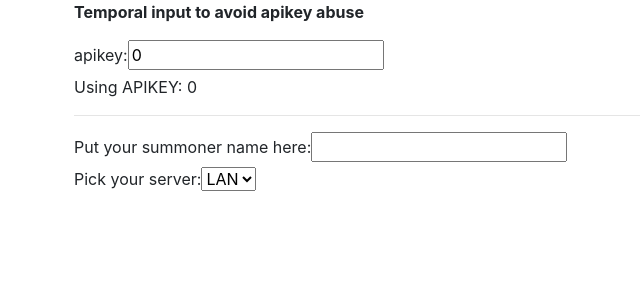
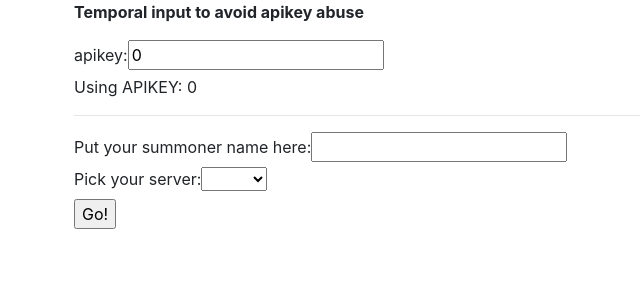
Before and after one commit to maborri/ShowMeMyMinions, an Angular app: page / in a window 1280 px wide. Shown: the top 300 px of the page, without its empty margins (11-651 px from the left). Built offline with nearby package versions, Linux system fonts and the light colour scheme.

Commit message:
add serice get user id

```diff
--- a/package.json
+++ b/package.json
@@ -27,7 +27,7 @@
     "zone.js": "^0.8.4"
   },
   "devDependencies": {
-    "@angular/cli": "1.2.0",
+    "@angular/cli": "1.4.1",
     "@angular/compiler-cli": "^4.0.0",
     "@angular/language-service": "^4.0.0",
     "@types/jasmine": "~2.5.53",
--- a/src/app/app.module.ts
+++ b/src/app/app.module.ts
@@ -7,6 +7,7 @@ import { UserSelectionComponent } from './user-selection/user-selection.componen
 
 import { FormsModule } from '@angular/forms';
 import {NgbModule} from '@ng-bootstrap/ng-bootstrap';
+import { GetUserIdService } from './get-user-id.service';
 
 @NgModule({
   declarations: [
@@ -19,7 +20,7 @@ import {NgbModule} from '@ng-bootstrap/ng-bootstrap';
     AppRoutingModule,
     NgbModule.forRoot()
   ],
-  providers: [],
+  providers: [GetUserIdService],
   bootstrap: [AppComponent]
 })
 export class AppModule { }
--- /dev/null
+++ b/src/app/get-user-id.service.ts
@@ -0,0 +1,11 @@
+import { Injectable } from '@angular/core';
+
+@Injectable()
+export class GetUserIdService {
+
+  constructor() { }
+
+  getUserId(): string {
+    return '213231';
+  }
+}
--- a/src/app/user-selection/user-selection.component.html
+++ b/src/app/user-selection/user-selection.component.html
@@ -11,15 +11,23 @@
 <div class="container">
   <div>
     <label for="summonerInput">Put your summoner name here:</label>
-    <input id="summonerInput" type="text">
+    <input id="summonerInput" type="text" [(ngModel)]="summonerName">
   </div>
   <div>
     <label for="serverSelect">Pick your server:</label>
-    <select id="serverSelect">
+    <select id="serverSelect" [(ngModel)]="region">
+      <option value="BR">BR</option>
+      <option value="EUNE">EUNE</option>
+      <option value="EUW">EUW</option>
+      <option value="JP">JP</option>
+      <option value="KR">KR</option>
       <option value="LAN">LAN</option>
       <option value="LAS">LAS</option>
       <option value="NA">NA</option>
-      <option value="EU">EU</option>
+      <option value="OCE">OCE</option>
+      <option value="RU">RU</option>
+      <option value="TR">TR</option>
     </select>
   </div>
+  <button (click)="getMatchList()" >Go!</button>
 </div>
--- a/src/app/user-selection/user-selection.component.ts
+++ b/src/app/user-selection/user-selection.component.ts
@@ -1,4 +1,5 @@
 import { Component, OnInit, Input } from '@angular/core';
+import { GetUserIdService } from '../get-user-id.service';
 
 @Component({
   selector: 'smmm-user-selection',
@@ -7,9 +8,16 @@ import { Component, OnInit, Input } from '@angular/core';
 })
 export class UserSelectionComponent implements OnInit {
   apikey: number = 0;
-  constructor() { }
+  summonerName: string = '';
+  region: string = '';
+
+  constructor(private _GetUserIdService: GetUserIdService) { }
 
   ngOnInit() {
+    console.log(this._GetUserIdService.getUserId())
   }
 
+  getMatchList(): void {
+    console.log(`summoner name: ${this.summonerName}  region: ${this.region}`)
+  }
 }
--- a/src/index.html
+++ b/src/index.html
@@ -3,9 +3,8 @@
 <head>
   <meta charset="utf-8">
   <title>ShowMeMyMinions</title>
+  <!-- <base href="https://maborri.github.io/ShowMeMyMinions/"> -->
   <base href="/">
-
-  <meta name="viewport" content="width=device-width, initial-scale=1">
   <meta name="viewport" content="width=device-width, initial-scale=1, shrink-to-fit=no">
   <link rel="icon" type="image/x-icon" href="">
   <link rel="stylesheet" href="https://maxcdn.bootstrapcdn.com/bootstrap/4.0.0-beta/css/bootstrap.min.css" integrity="sha384-/Y6pD6FV/Vv2HJnA6t+vslU6fwYXjCFtcEpHbNJ0lyAFsXTsjBbfaDjzALeQsN6M" crossorigin="anonymous">
```
Also changed, not shown: 1 other file (tests, documents, lock files or other folders).
